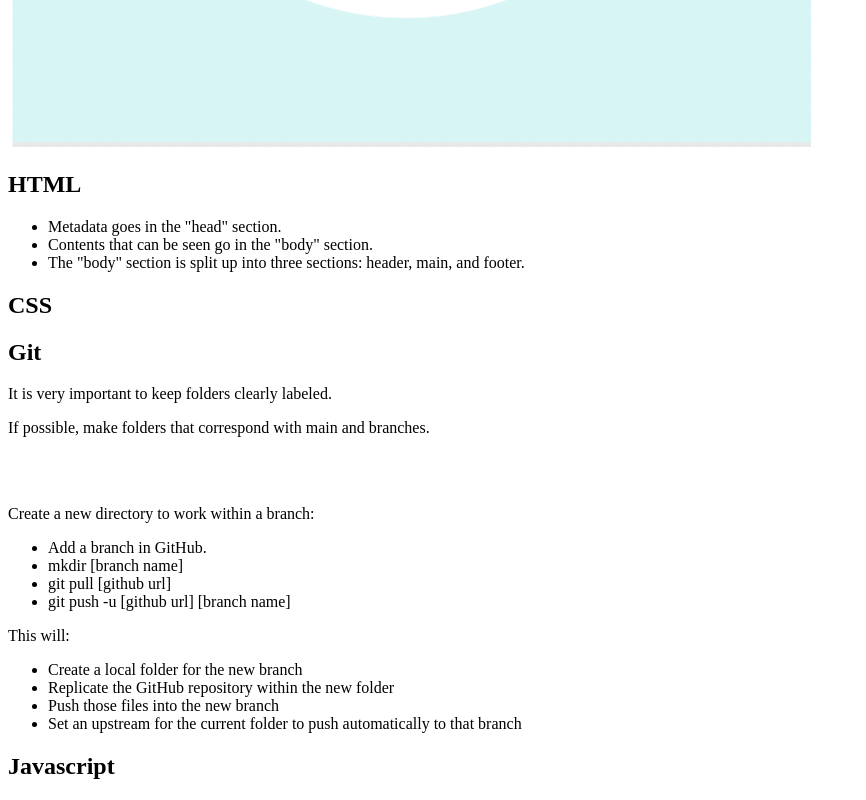
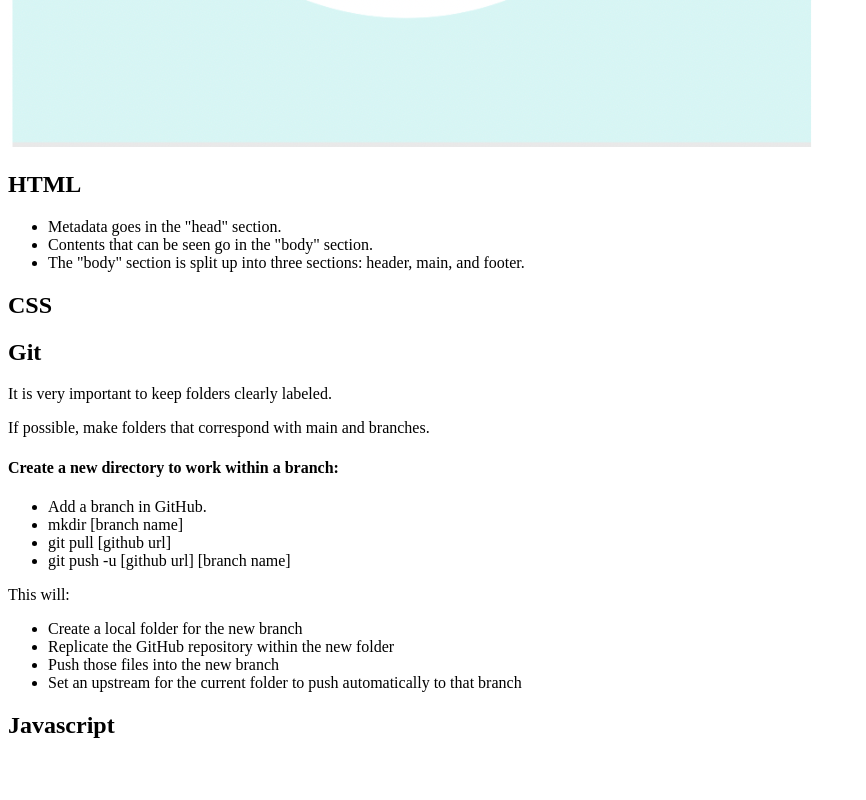
Before and after one commit to DaniSweets/prework-study-guide, a plain HTML site: page prework-study-guide/index.html in a window 1280 px wide. Shown: the part 709-1509 px from the top of the page, without its empty margins (0-866 px from the left). After the commit the page ends 1468 px from the top, so only its background shows below. Drawn offline with Linux system fonts and the light colour scheme.

Commit message:
changed some formatting

```diff
--- a/prework-study-guide/index.html
+++ b/prework-study-guide/index.html
@@ -29,8 +29,8 @@
         <h2>Git</h2>
         <p>It is very important to keep folders clearly labeled.</p>
         <p>If possible, make folders that correspond with main and branches.</p>
-        <br></br>
-        <p>Create a new directory to work within a branch:</p>
+
+        <h4>Create a new directory to work within a branch:</h4>
           <ul>
             <li>Add a branch in GitHub.</li>
             <li>mkdir [branch name]</li>
```
